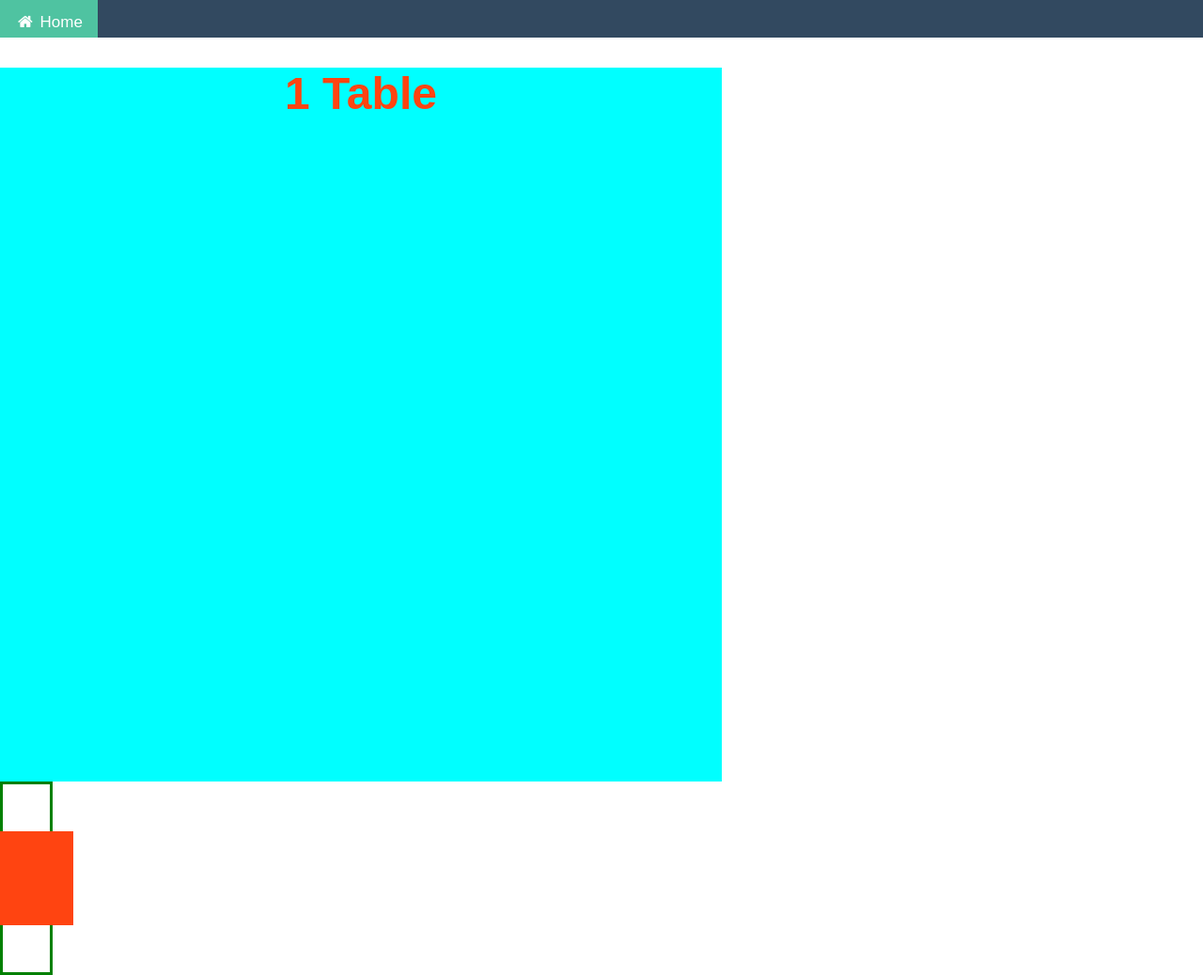
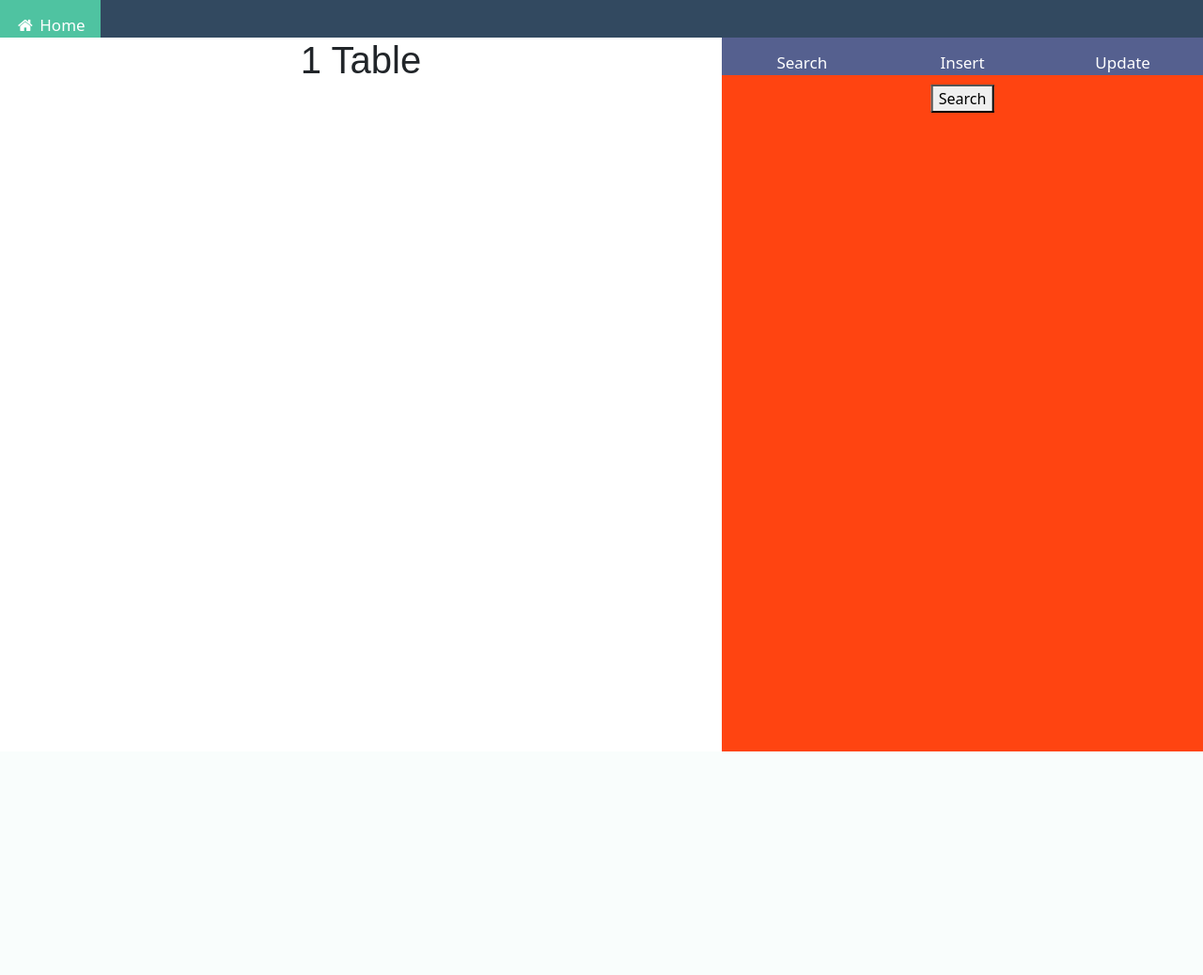
Before and after one commit to SilverBullet70/DB-Managment-With-Web-Server, a PHP site: page /table.php?table=1 in a window 1280 px wide. Shown: the whole page at 94% size. After the commit the page ends 800 px from the top, so only its background shows below. Run offline with PHP 8.4, Linux system fonts and the light colour scheme; the visitor is signed in with stand-in values (Sample User, id 1); data that the repository does not hold is empty; some libraries are stand-ins or nearby versions.

Commit message:
fk retreival works fine

```diff
--- a/css/tableStyle.css
+++ b/css/tableStyle.css
@@ -13,7 +13,7 @@ body {
     font-weight: 100;
 }
 
-.navbar {
+.tabNavbar {
 
     position: sticky;
     top: 0;
@@ -21,7 +21,11 @@ body {
 
 }
 
-.navbar ul {
+.queryNavbar{
+    position: sticky;
+}
+
+.queryNavbar ul, .tabNavbar ul {
     list-style-type: none;
     margin: 0;
     padding: 0;
@@ -30,11 +34,11 @@ body {
     max-height: 5vh;
 }
 
-.navbar li {
+.queryNavbar li, .tabNavbar li {
     float: left;
 }
 
-.navbar li a {
+.tabNavbar li a, .queryNavbar li a {
 
     display: block;
     color: white;
@@ -46,7 +50,11 @@ body {
 
 }
 
-.navbar li a:hover {
+.queryNavbar li{
+    width: 33.33%;
+}
+
+.queryNavbar li a:hover, .tabNavbar li a:hover {
     background-color: #4FC3A1;
 }
 
@@ -76,7 +84,7 @@ th,
 td {
     padding: 15px;
     background-color: rgba(255, 255, 255, 0.2);
-    color: #fff;
+    color: #000;
 }
 
 th {
@@ -113,27 +121,32 @@ tbody td:hover:before {
 
 }
 
-main{
-    display: flexbox;
+main {
+    display: flex;
+    padding: 0;
+    margin: 0;
+    min-width: 100vw;
 }
 
 #rightContainer {
-   width: 40vw;
-   align-items: center;
+    width: 40vw;
+    height: 95vh;
+    background-color: #ff4411;
+    align-items: center;
 }
 
 #leftContainer {
     width: 60vw;
     height: 95vh;
-    background-color: aqua;
 
 }
+
 .container {
-    height: 200px;
+    height: 50px;
     position: relative;
-    border: 3px solid green;
-    width: 50px;
-  }
+    /* border: 3px solid green; */
+}
+
 .buttonContainer {
     margin: 0;
     position: absolute;
@@ -141,10 +154,7 @@ main{
     left: 50%;
     -ms-transform: translate(-50%, -50%);
     transform: translate(-50%, -50%);
-    width: 100px;
-    height: 100px;
-    background-color: #ff4411;
-  }
+}
 
 /* Typography */
 
--- a/table.php
+++ b/table.php
@@ -19,12 +19,14 @@ if (!isset($_SESSION["user"])) {
     <link rel="icons" href="https://cdnjs.cloudflare.com/ajax/libs/font-awesome/4.7.0/css/font-awesome.min.css">
     <link rel="stylesheet" href="https://cdnjs.cloudflare.com/ajax/libs/font-awesome/4.7.0/css/font-awesome.min.css">
     <link rel="stylesheet" href="css/tableStyle.css">
+    <link href="https://cdn.jsdelivr.net/npm/bootstrap@5.3.2/dist/css/bootstrap.min.css" rel="stylesheet" integrity="sha384-T3c6CoIi6uLrA9TneNEoa7RxnatzjcDSCmG1MXxSR1GAsXEV/Dwwykc2MPK8M2HN" crossorigin="anonymous">
+    <link href="https://cdn.jsdelivr.net/npm/select2@4.1.0-rc.0/dist/css/select2.min.css" rel="stylesheet" />
 
 </head>
 
 
 <body>
-    <div class="navbar">
+    <div class="tabNavbar">
         <ul id="tabList">
             <li><a class="active" href="index.php"><i class="fa fa-fw fa-home"></i> Home</a></li>
 
@@ -36,22 +38,35 @@ if (!isset($_SESSION["user"])) {
     <main>
         <div id="leftContainer">
             <h1></h1>
-            <div id="res"></div>
+            <div id="res" class="table-wrapper"></div>
         </div>
 
         <div id="rightContainer">
-            <!--
-                <label for="id">car name</label>
-                <input type="text" id="id">
-                <br>
-            -->
+
+            <div class="queryNavbar">
+                <ul id="querList">
+                    <li><a class="active" href="">Search</a></li>
+                    <li><a class="active" href="">Insert</a></li>
+                    <li><a class="active" href="">Update</a></li>
+
+                </ul>
+            </div>
+
+            <form>
+                <div id="searchForm" class="queryFormContainer">
+
+
+
+                </div>
+
                 <div class="container">
                     <div class="buttonContainer">
-                    <!-- <button id="search" type="button">Search</button> -->
+                        <button id="search" type="button">Search</button>
 
                     </div>
 
                 </div>
+            </form>
 
         </div>
     </main>
@@ -60,6 +75,33 @@ if (!isset($_SESSION["user"])) {
         $(document).ready(function() {
 
             var tableName = <?php echo json_encode($table, JSON_HEX_TAG); ?>;
+
+            //foreignKeys("car");
+            // $("#searchForm").append(getForeignKeys(tableName));
+
+            getFKOptions("address", "customer");
+            //  $("#searchForm").append(getFKOptions("address", tableName));
+            // $("#searchForm").append(getForeignKeys(tableName));
+
+
+            // $("form").submit(function(event) {
+            //     const submitter = $("button[type=submit]");
+            //     const formData = new FormData(form, submitter);
+
+
+            //     $.ajax({
+            //         type: "POST",
+            //         url: "process.php",
+            //         data: formData,
+            //         dataType: "json",
+            //         encode: true,
+            //     }).done(function(data) {
+            //         console.log(data);
+            //     });
+
+            //     event.preventDefault();
+            // });
+
             $("h1").append(titleCase(tableName) + " Table");
             $.ajax({
                 url: "php/homeService.php",
@@ -81,17 +123,10 @@ if (!isset($_SESSION["user"])) {
 
             $("h1").html(titleCase(tableName) + " Table");
 
+
             $("#search").click(function() {
 
-
-
-                $.ajax({
-                    url: "php/searchService.php",
-                    type: "POST",
-                    data: {
-                        table: tableName,
-                    },
-                    success: function(data) {
+                search((data) => {
                     var data = JSON.parse(data);
                     const twoDArray = data.map(Object.values);
 
@@ -114,13 +149,101 @@ if (!isset($_SESSION["user"])) {
                     }
 
                     $("#res").append(table);
-                    }
-                });
+                }, tableName, "*", "null");
+
+
+
+
+
             });
 
 
 
         });
+
+        function search(func, tableName, column, condition) {
+            $.ajax({
+                url: "php/searchService.php",
+                type: "POST",
+                data: {
+                    table: tableName,
+                    column: column,
+                    condition: condition,
+                },
+                success: function(data) {
+                    func(data, tableName);
+                }
+            });
+        }
+
+        // function foreignKeys(tableName) {
+        //     $.ajax({
+        //         url: "php/getForeignKeysService.php",
+        //         type: "POST",
+        //         data: {
+        //             table: tableName
+        //         },
+        //         success: function(data) {
+        //             // $("#res").append(data);
+        //             var data = JSON.parse(data);
+
+        //             const twoDArray = data.map(Object.values);
+        //             return twoDArray;
+        //         }
+        //     });
+        // }
+
+        function isFK(column, tableName) {
+            foreignKeys(tableName, function(twoDArray) {
+                for (let i = 0; i < twoDArray.length; i++) {
+                    if (twoDArray[i][0].trim() == column.trim()) {
+                        return true;
+                    }
+                }
+                return false;
+            });
+
+
+        }
+
+        function foreignKeys(tableName, callback) {
+            $.ajax({
+                url: "php/getForeignKeysService.php",
+                type: "POST",
+                data: {
+                    table: tableName
+                },
+                success: function(data) {
+                    var parsedData = JSON.parse(data);
+                    const twoDArray = parsedData.map(Object.values);
+                    if (typeof callback === "function") {
+                        callback(twoDArray);
+                    }
+                }
+            });
+        }
+
+        function getFKOptions(column, tableName) {
+            foreignKeys(tableName, function(twoDArray) {
+                for (let i = 0; i < twoDArray.length; i++) {
+                    if (twoDArray[i][1] == column) {
+                        var fkTable = twoDArray[i][2];
+                        var fkColumn = twoDArray[i][3];
+                        search((data) => {
+                            var data = JSON.parse(data);
+                            const arr = data.map(Object.values);
+                            return arr;
+
+                        }, fkTable, fkColumn, "null");
+                    }
+                }
+            });
+        }
+
+        function buildQueryForm() {
+
+        }
+
 
         function buildTab(title, link) {
             var tab = "<li><a href='" + link + "'>" + title + "</a></li>";
```
Also changed, not shown: php/getForeignKeysService.php (added, +47 -0 lines), php/searchService.php (+12 -3 lines). Lines whose indentation alone changed are shown as unchanged.
